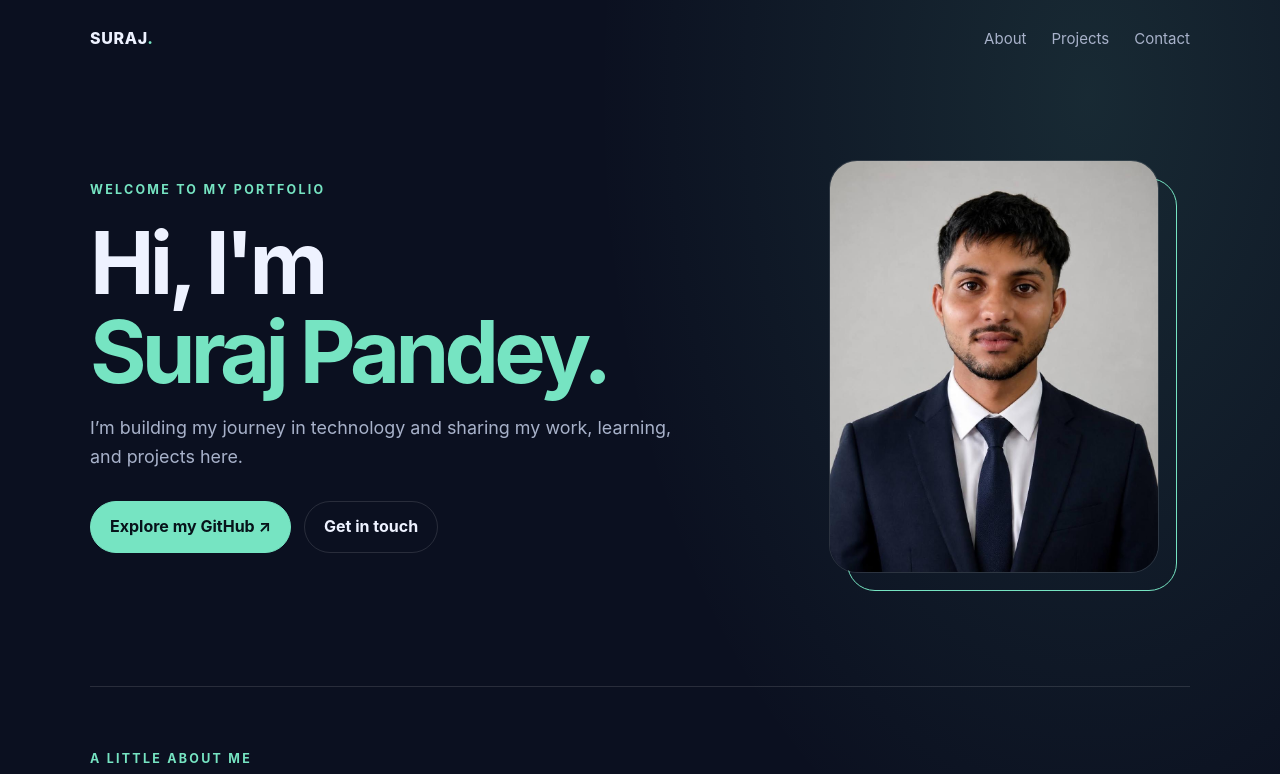
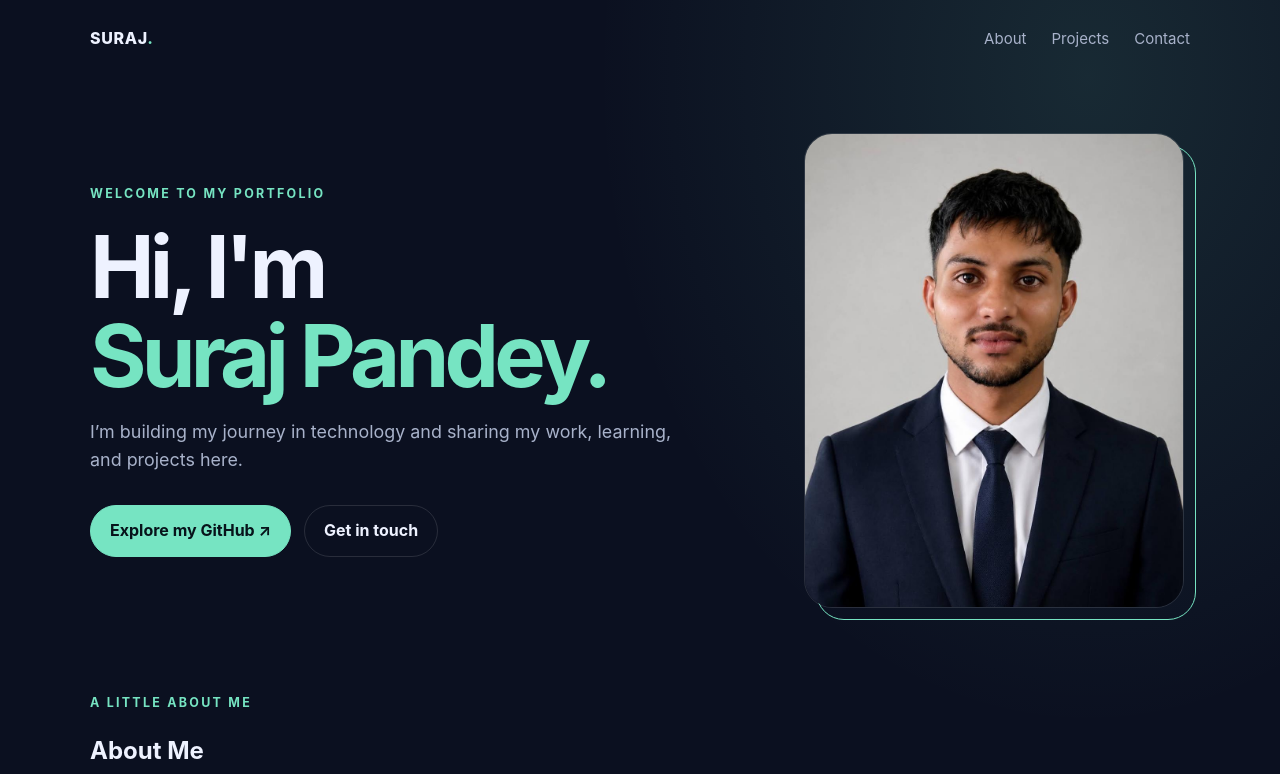
Before and after one commit to surajpandey61466/portfoilo, a plain HTML site: page index.html in a window 1280 px wide. Shown: the top 774 px of the page. Drawn offline with Linux system fonts and the light colour scheme.

Commit message:
Update index.html

```diff
--- a/index.html
+++ b/index.html
@@ -33,11 +33,34 @@
     .btn { display:inline-flex; align-items:center; justify-content:center; padding:12px 19px; border-radius:999px; font-weight:700; border:1px solid var(--line); }
     .btn.primary { background:var(--accent); color:#07131a; border-color:var(--accent); }
     .btn:hover { transform:translateY(-2px); }
-    .portrait-wrap { position:relative; justify-self:center; width:min(330px, 100%); }
-    .portrait-wrap:before { content:""; position:absolute; inset:18px -18px -18px 18px; border:1px solid var(--accent); border-radius:28px; }
-    .portrait { position:relative; width:100%; aspect-ratio:4/5; object-fit:cover; object-position:center 28%; border-radius:28px; display:block; border:1px solid var(--line); }
-    section { padding:62px 0; border-top:1px solid var(--line); }
-    h2 { font-size:clamp(1.8rem, 4vw, 2.6rem); letter-spacing:-.035em; margin:8px 0 18px; }
+
+.portrait-wrap {
+  position: relative;
+  justify-self: center;
+  width: min(380px, 100%);
+  aspect-ratio: 4 / 5;
+}
+
+.portrait-wrap:before {
+  content: "";
+  position: absolute;
+  inset: 12px -12px -12px 12px;
+  border: 1px solid var(--accent);
+  border-radius: 28px;
+}
+
+.portrait {
+  position: relative;
+  width: 100%;
+  height: 100%;
+  object-fit: cover;
+  object-position: center 25%;
+  border-radius: 28px;
+  display: block;
+  border: 1px solid var(--line);
+}
+
+
     .section-copy { color:var(--muted); max-width:720px; }
     .cards { display:grid; grid-template-columns:repeat(3, 1fr); gap:16px; margin-top:28px; }
     .card { background:rgba(18,26,46,.82); border:1px solid var(--line); border-radius:18px; padding:23px; }
```
